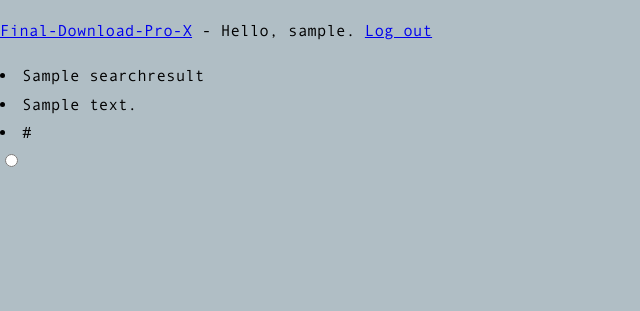
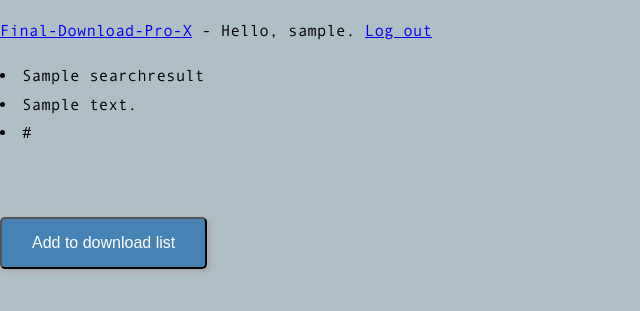
Before and after one commit to teddy171/FinalDownloadProX, a Django app: page /search/video/1 in a window 1280 px wide. Shown: the top 311 px of the page, without its empty margins (0-640 px from the left). Run offline with Django 4.2, Linux system fonts and the light colour scheme; a user stored in the database is signed in; tables that the repository leaves empty hold one stand-in row (values such as "Sample post"); parts of the project's set-up code (start-up, migrations or seed data) failed here and were passed over.

Commit message:
feat: add new button

```diff
--- a/templates/Final_Downloader/display_video_info.html
+++ b/templates/Final_Downloader/display_video_info.html
@@ -4,7 +4,7 @@
     <li>{{ title }}</li>
     <li>{{ description }}</li>
     <li>{{ url }}</li>
-    <input type="radio" name="i_button" id="add" />
+    <button type="submit">Add to download list</button>
     <div class="buttons">
     <label for="add"></label>
     </div>
```
